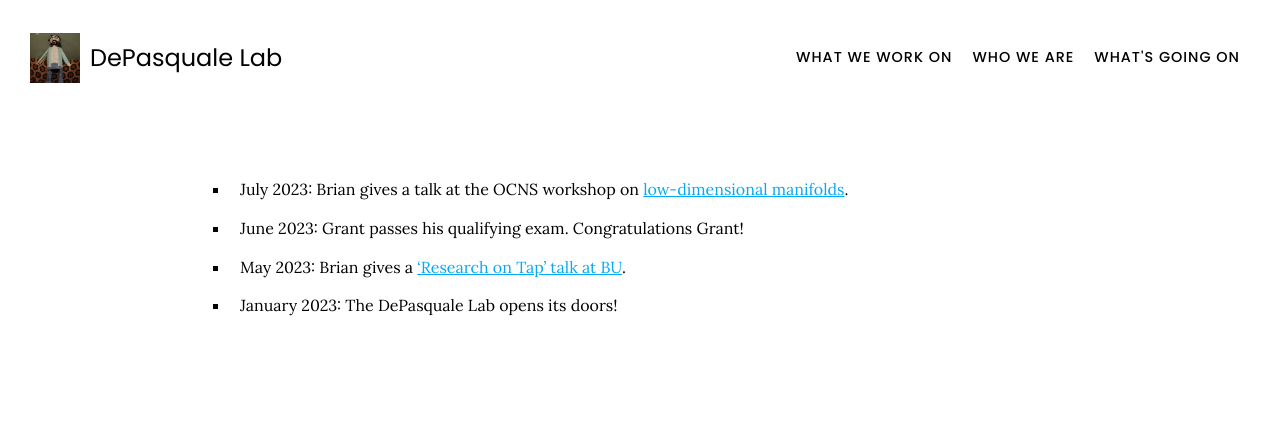
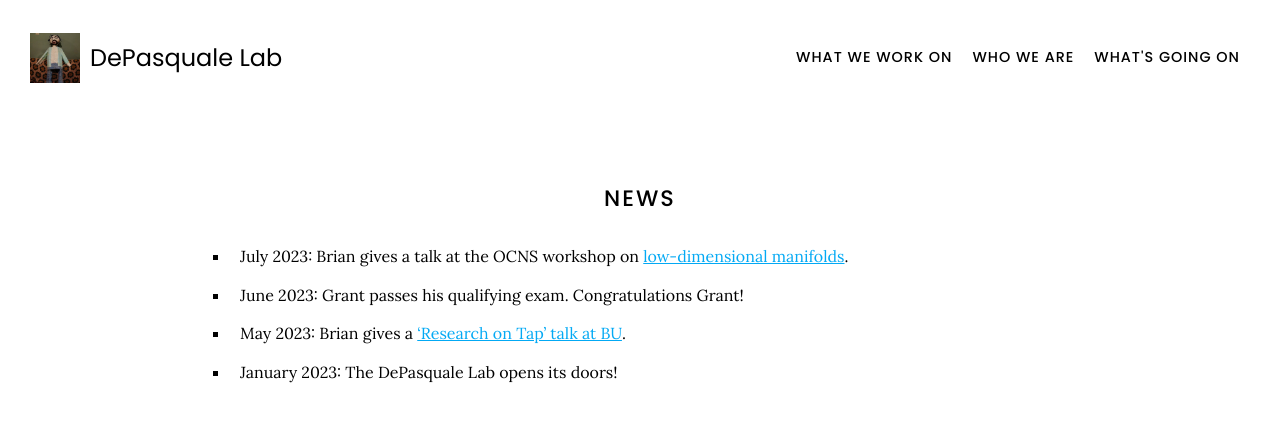
Before and after one commit to GrantMcConachie/depasquale-lab.github.io, a Jekyll site: the page built from news/index.md, in a window 1280 px wide. Shown: the top 422 px of the page. Built offline with Jekyll 4.4.1, drawn with Linux system fonts in a browser that asks for light colours; nearby versions of some CDN libraries.

Commit message:
fixed headers

```diff
--- a/news/index.md
+++ b/news/index.md
@@ -5,6 +5,8 @@ nav:
   tooltip: News
 ---
 
+# <i class="fas fa-tools"></i>News
+
 - July 2023: Brian gives a talk at the OCNS workshop on [low-dimensional manifolds](https://cns2023.sched.com/event/1Kd7M/low-dimensional-manifolds-of-neural-dynamics-and-their-role-in-brain-function).
 - June 2023: Grant passes his qualifying exam. Congratulations Grant!
 - May 2023: Brian gives a ['Research on Tap' talk at BU](https://www.youtube.com/watch?v=lXQAFrmlqhU).
```
Also changed, not shown: research/index.md (+2 -0 lines).
